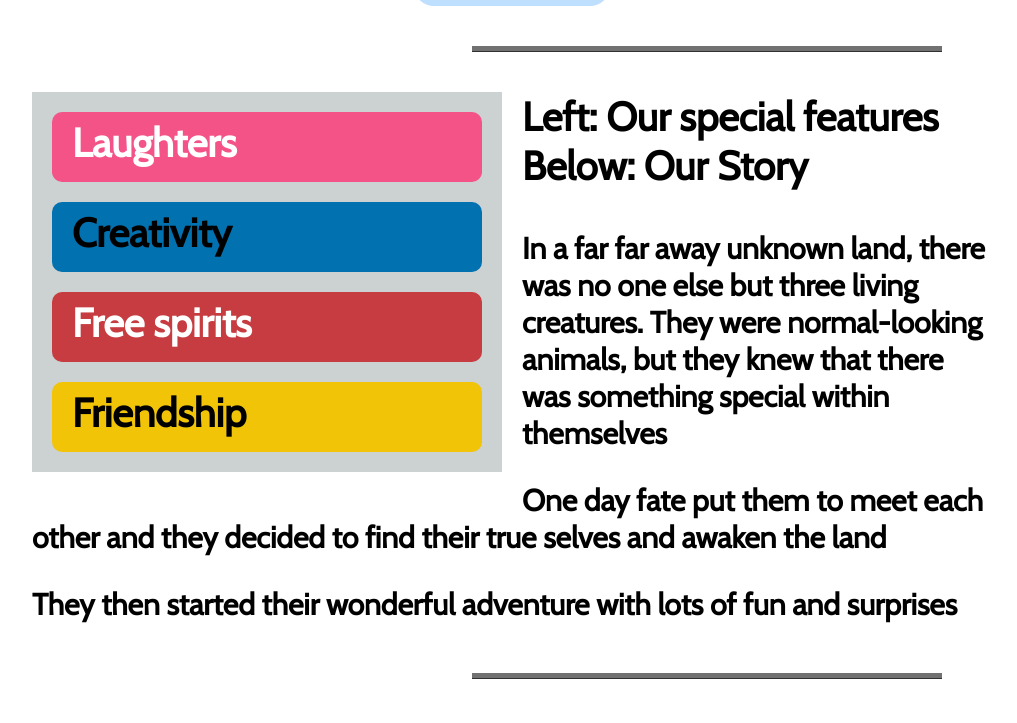
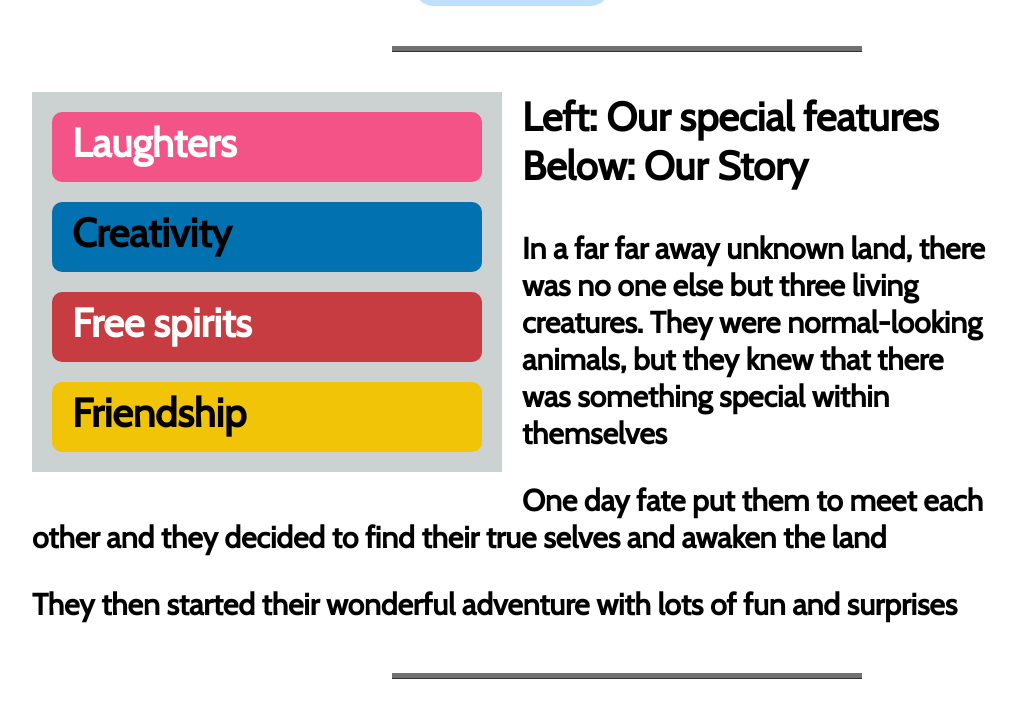
Before and after one commit to heihazy/heihazy-farm, a plain HTML site: page index.html in a window 1280 px wide. Shown: the part 1097-1820 px from the top of the page, without its empty margins (128-1145 px from the left). Drawn offline with nearby package versions, Linux system fonts and the light colour scheme.

Commit message:
edited separator

```diff
--- a/style.css
+++ b/style.css
@@ -187,7 +187,7 @@ p {
     width: 470px;
     height: 5px;
     margin-right: 100px;
-    margin-left: 600px;
+    margin-left: 520px;
     margin-top: 50px;
     background: #717171;
     border-bottom: 1px solid #313030;
```
